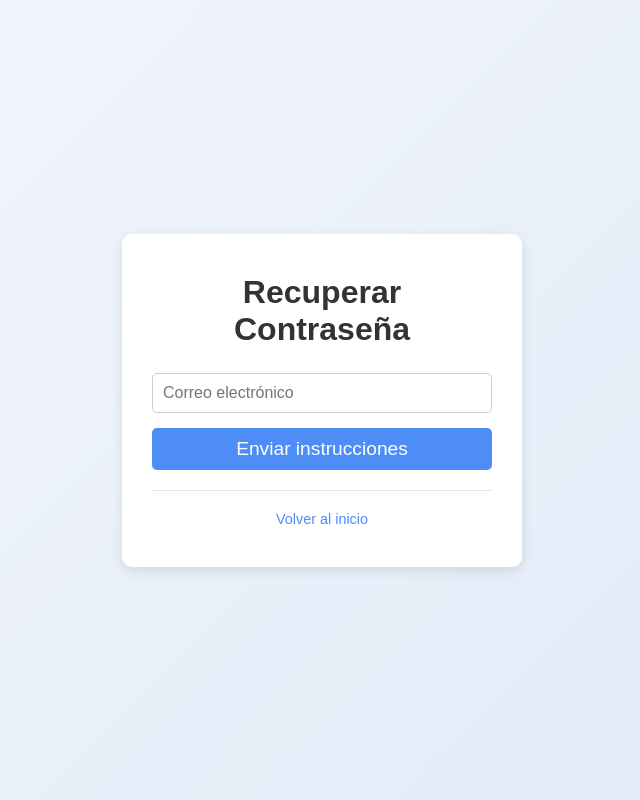
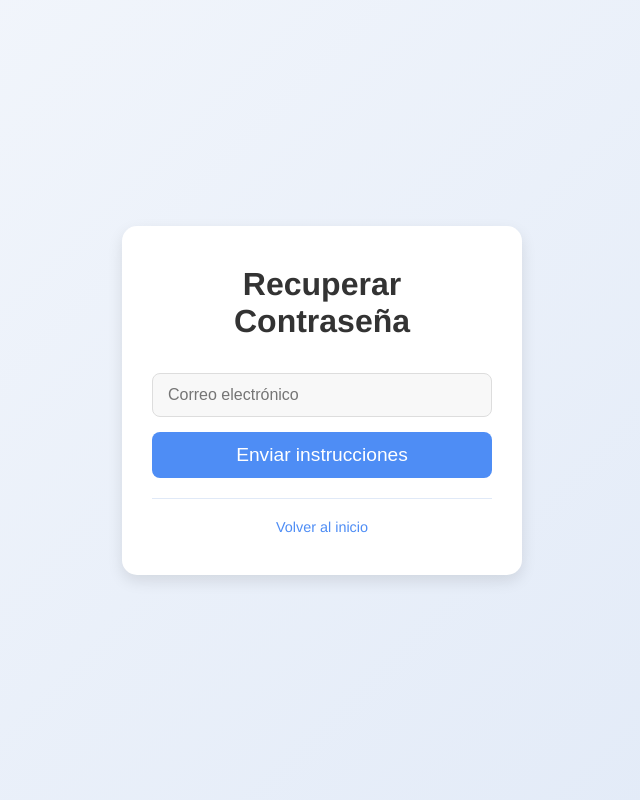
Before and after one commit to NicolasLizama/Django, a Django app: a page that uses lazarus/core/templates/recuperar_contraseña.html in a window 1280 px wide. Shown: the whole page, without its empty margins (318-958 px from the left). Run offline with Django 5.2, Linux system fonts and the light colour scheme.

Commit message:
Desactualizacion Actualizada

```diff
--- a/lazarus/core/static/css/login_registro_style.css
+++ b/lazarus/core/static/css/login_registro_style.css
@@ -7,7 +7,7 @@
 
 /* Fondo general */
 body {
-  font-family: 'Arial', sans-serif;
+  font-family: 'Helvetica Neue', sans-serif;
   background: linear-gradient(135deg, #f4f7fc, #e0e9f7);
   height: 100vh;
   display: flex;
@@ -19,42 +19,23 @@ body {
 /* Contenedor del formulario */
 .form-container {
   background: #fff;
-  border-radius: 10px;
-  box-shadow: 0 4px 12px rgba(0, 0, 0, 0.1);
+  border-radius: 15px;
+  box-shadow: 0 6px 15px rgba(0, 0, 0, 0.1);
   padding: 40px 30px;
   max-width: 400px;
   width: 100%;
+  text-align: center;
 }
 
 /* Título */
 .titulo {
-  text-align: center;
   font-size: 2rem;
-  margin-bottom: 20px;
+  margin-bottom: 25px;
   color: #333;
+  font-weight: bold;
 }
 
-/* Estilo para el mensaje de respuesta */
-.mensaje {
-  padding: 10px;
-  border-radius: 5px;
-  margin-top: 20px;
-  font-size: 1rem;
-  text-align: center;
-}
-
-.separador {
-  margin-top: 20px;
-  border-top: 1px solid #e0e9f7;
-}
-
-.volver {
-  text-align: center;
-  margin-top: 20px;
-}
-
-
-/* Estilos para los campos de entrada */
+/* Estilo para los campos de entrada */
 label {
   display: block;
   margin-bottom: 15px;
@@ -62,41 +43,46 @@ label {
 
 input {
   width: 100%;
-  padding: 10px;
-  margin-top: 5px;
+  padding: 12px 15px;
+  margin-top: 8px;
   font-size: 1rem;
-  border: 1px solid #ccc;
-  border-radius: 5px;
+  border: 1px solid #ddd;
+  border-radius: 8px;
+  background-color: #f8f8f8;
   outline: none;
+  transition: border 0.3s, box-shadow 0.3s;
 }
 
 input:focus {
   border-color: #4e8df5;
-  box-shadow: 0 0 5px rgba(78, 141, 245, 0.4);
+  box-shadow: 0 0 5px rgba(78, 141, 245, 0.5);
+  background-color: #ffffff;
 }
 
 /* Estilo del botón */
 button {
   width: 100%;
-  padding: 10px;
+  padding: 12px;
   background-color: #4e8df5;
   color: white;
   border: none;
-  border-radius: 5px;
+  border-radius: 8px;
   font-size: 1.2rem;
   cursor: pointer;
-  transition: background-color 0.3s;
+  transition: background-color 0.3s, transform 0.2s;
 }
 
 button:hover {
   background-color: #3578e5;
+  transform: translateY(-2px);
+}
+
+button:active {
+  transform: translateY(0);
 }
 
 /* Enlace de registro */
 .link {
-  display: block;
-  text-align: center;
-  margin-top: 20px;
   color: #4e8df5;
   text-decoration: none;
   font-size: 0.9rem;
@@ -105,3 +91,54 @@ button:hover {
 .link:hover {
   text-decoration: underline;
 }
+
+/* Enlace de "Olvidaste la contraseña" */
+a.link {
+  display: block;
+  text-align: center;
+  margin-top: 20px; /* Ajusta el margen aquí */
+  color: #4e8df5;
+  text-decoration: none;
+  font-size: 0.9rem;
+}
+
+a.link:hover {
+  text-decoration: underline;
+}
+
+
+/* Estilos para el separador */
+.separador {
+  margin-top: 20px;
+  border-top: 1px solid #e0e9f7;
+}
+
+/* Estilo para el bloque "Volver" */
+.volver {
+  margin-top: 15px;
+  text-align: center;
+}
+
+.error-message {
+  color: red;
+  font-size: 1rem;
+  margin-top: 15px;
+  background-color: #ffcccc;
+  padding: 10px;
+  border-radius: 5px;
+}
+
+.form-container {
+  animation: slideUp 0.6s ease-out;
+}
+
+@keyframes slideUp {
+  from {
+    opacity: 0;
+    transform: translateY(20px);
+  }
+  to {
+    opacity: 1;
+    transform: translateY(0);
+  }
+}
--- a/lazarus/core/templates/CrearUsuario.html
+++ b/lazarus/core/templates/CrearUsuario.html
@@ -7,12 +7,13 @@
     <title>Crear usuario</title>
     <link rel="stylesheet" href="{% static 'css/login_registro_style.css' %}">
   </head>
+
   <body>
     <div class="form-container">
       <form action="/usercreate/" method="POST">
           {% csrf_token %}
 
-          <h1 class="titulo">Ingresa tus datos</h1>
+          <h1 class="titulo">Registrar Usuario</h1>
 
           <label for="nombre">
               <input name="nombre" placeholder="Nombre" type="text" id="nombre" required>
@@ -30,7 +31,6 @@
 
           <div class="separador"></div>
 
-          <!-- Agregar un bloque para mostrar mensajes de éxito o error -->
           {% if error_message %}
             <div class="error-message">{{ error_message }}</div>
           {% endif %}
--- a/lazarus/core/templates/ingreso.html
+++ b/lazarus/core/templates/ingreso.html
@@ -26,12 +26,11 @@
 
           <a href="recuperar_contraseña/" class="link">¿Olvidaste la contraseña?</a>
       </form>
-      <div class="separador">
-      </div>
+
+      <div class="separador"></div>
       <div class="registro">
         <a href="crear/" class="link">¿No tienes cuenta? Crea una aquí</a>
       </div>
-
     </div>
   </body>
 </html>
--- a/lazarus/core/views.py
+++ b/lazarus/core/views.py
@@ -31,41 +31,16 @@ def introduccion(request):
     return render(request, 'introduccion.html')
 
 def usercreate(request):
-    if request.method == "POST":
-        nombre = request.POST.get('nombre')
-        email = request.POST.get('email')
-        password = request.POST.get('password')
-
-        try:
-            # Crear el usuario en Firebase Authentication
-            user = authe.create_user_with_email_and_password(email, password)
-
-            # Obtener el UID del usuario recién creado
-            uid = user['localId']
-
-            # Crear un diccionario con los datos adicionales
-            user_data = {
-                'nombre': nombre,
-                'email': email
-            }
-
-            # Guardar los datos del usuario en la base de datos (Realtime Database)
-            result = database.child('users').child(uid).set(user_data)
-
-            if result is None:
-                error_message = "Error al guardar los datos en la base de datos."
-                return render(request, 'CrearUsuario.html', {'error_message': error_message})
-
-            # Si el usuario se crea correctamente, redirigir a la página de inicio
-            return redirect('/')
-
-        except Exception as e:
-            # Manejar excepciones específicas y mostrar un mensaje de error
-            error_message = f"Hubo un problema al crear el usuario: {str(e)}"
-            return render(request, 'CrearUsuario.html', {'error_message': error_message})
-
-    # Si el formulario no es POST, simplemente mostrar la página de registro
-    return render(request, 'CrearUsuario.html')
+    nombre = request.POST.get('nombre')
+    email = request.POST.get('email')
+    password = request.POST.get('password')
+    #uid = user['localid']
+    try:
+        user = authe.create_user_with_email_and_password(email,password)
+    except:
+        return redirect('/crear')
+    # #lleva a la pagina url normal con nada
+    return redirect('/')
 
 
 # Función para iniciar sesión
```
